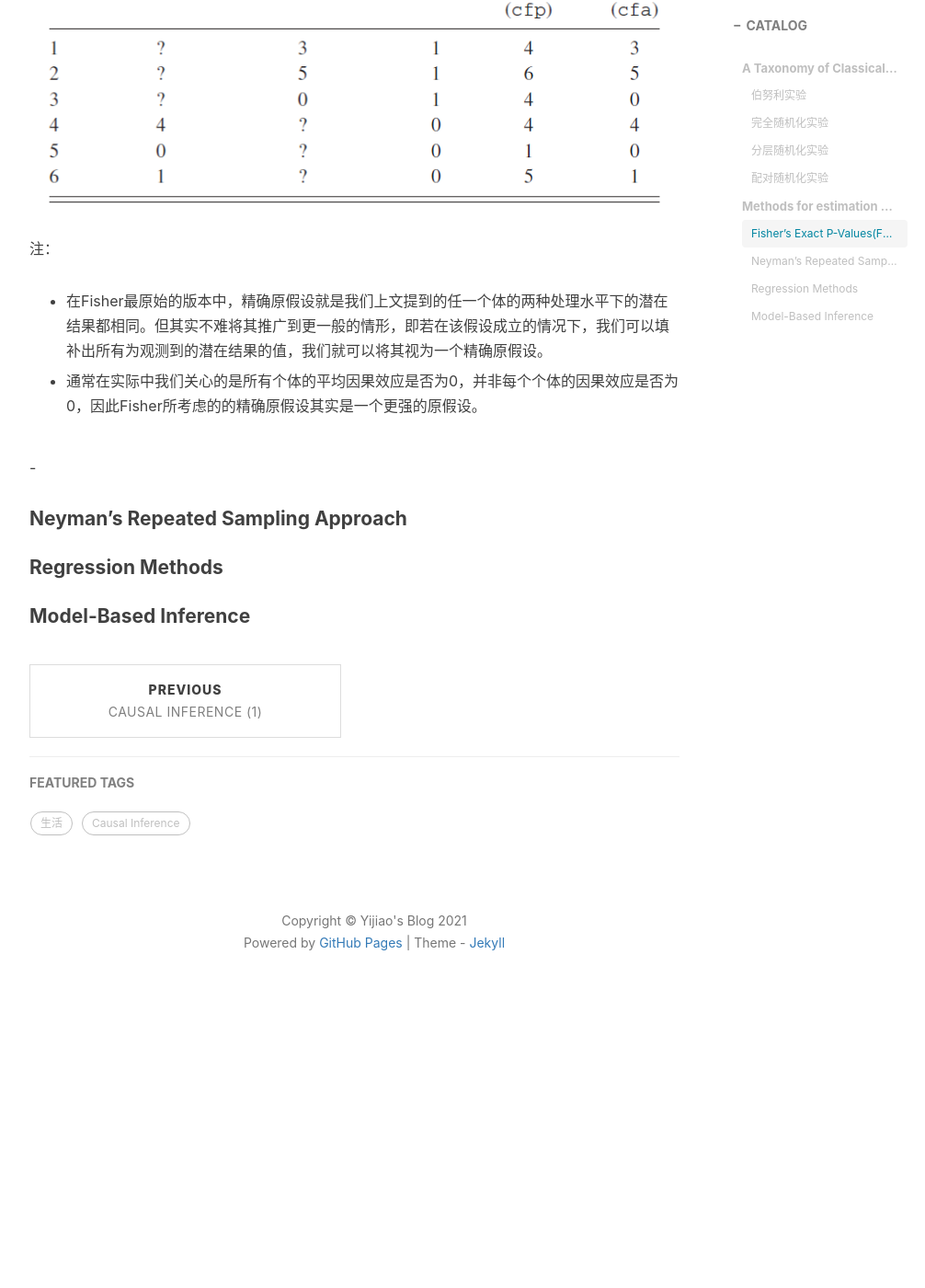
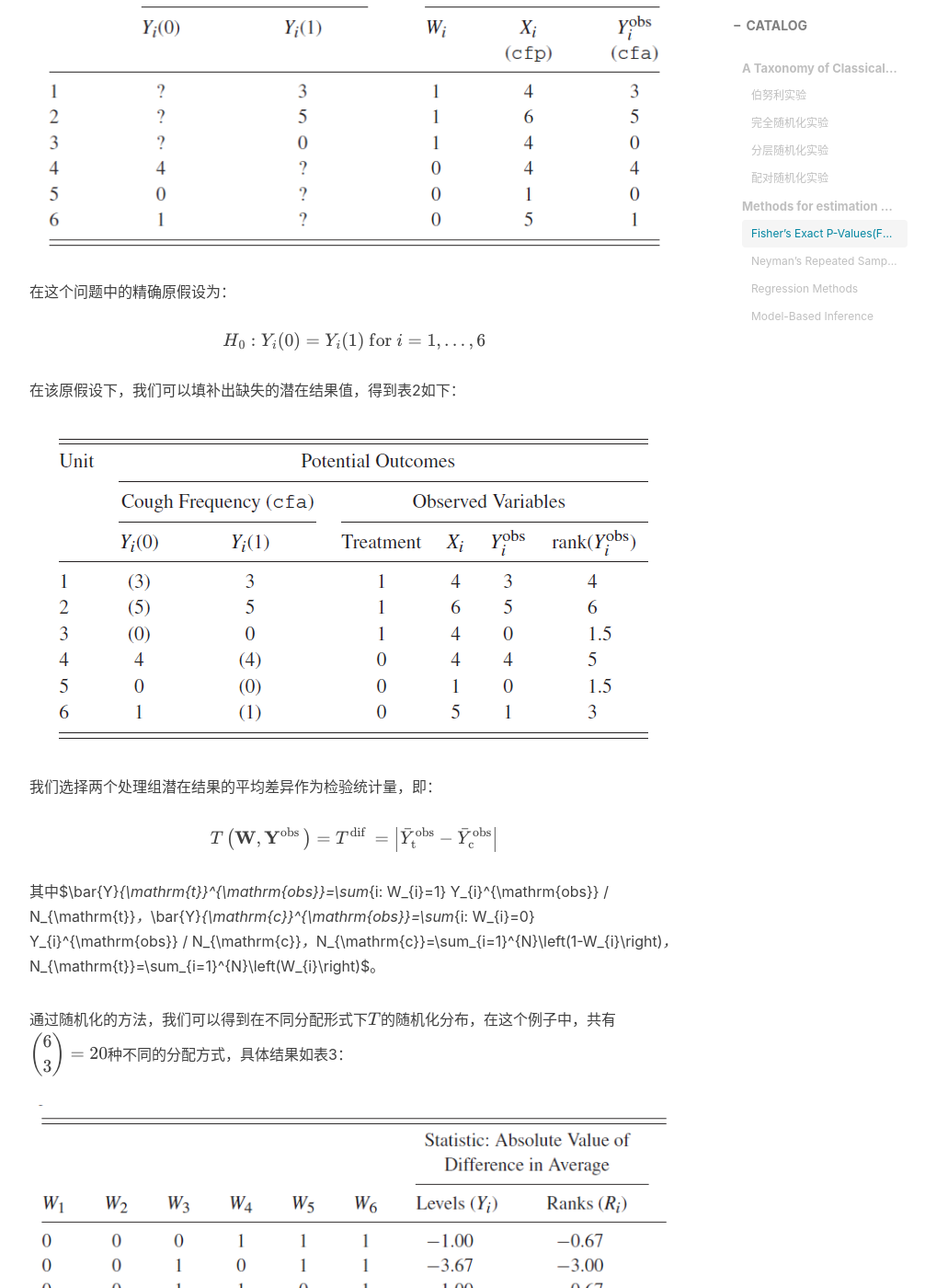
Before and after one commit to YijiaoJane/YijiaoJane.github.io, a Jekyll site: the page built from _posts/2021-01-31-CI-2.markdown, in a window 1280 px wide and 1400 px high, scrolled down 4533 px. Shown: the whole window at 92% size, without its empty margins (233-1239 px from the left). Built offline with Jekyll 4.4.1, drawn with Linux system fonts in a browser that asks for light colours; nearby versions of some CDN libraries; formulas are drawn with MathJax 3; comment, search, counter and statistics services are not loaded; before the commit the page ends 5662 px from its top, so only the background shows below that; some of the changed text lies outside the part shown.

Commit message:
Update 2021-01-31-CI-2.markdown

```diff
--- a/_posts/2021-01-31-CI-2.markdown
+++ b/_posts/2021-01-31-CI-2.markdown
@@ -99,7 +99,7 @@ $$
 $$
 
 
-为了对上面四种实验进行一个比较，我们考虑总体个数为$N=16$时分别进行上述四种实验。其中伯努利实验有$2^16=65536$种不同的分配可能，而取$N_t=N/2$时的完全随机化实验有$\left(\begin{array}{c}N \\ N / 2\end{array}\right)=12870$种，而一个两层的分层随机化实验（每层处理组数量为该层人数的1/2）有$\left(\begin{array}{l}N / 2 \\ N / 4\end{array}\right)^{2}=4900$种，而最后一种配对随机化实验只有$256$种。可见上述四种实验机制种，可能实现的不同分配形式的种类数在不断降低。
+为了对上面四种实验进行一个比较，我们考虑总体个数为$N=16$时分别进行上述四种实验。其中伯努利实验有$2^{16}=65536$种不同的分配可能，而取$N_t=N/2$时的完全随机化实验有$\left(\begin{array}{c}N \\\\ N / 2\end{array}\right)=12870$种，而一个两层的分层随机化实验（每层处理组数量为该层人数的1/2）有$\left(\begin{array}{l}N / 2 \\\\ N / 4\end{array}\right)^{2}=4900$种，而最后一种配对随机化实验只有$256$种。可见上述四种实验机制种，可能实现的不同分配形式的种类数在不断降低。
 
 对此我的理解是，通过设计更加严格的实验机制，我们可以限制对于推断因果效应帮助不大的分配形式发生，使得发生的实验所包含的关于因果效应的有用信息尽可能多。
 
@@ -124,17 +124,33 @@ $$
 
 ![Table 1](https://yijiaojane.github.io/img/in-post/CI-2/pre.png)
 
+在这个问题中的精确原假设为：
 
+$$
+H_{0}: Y_{i}(0)=Y_{i}(1) \text { for } i=1, \ldots, 6
+$$
 
-注：
+在该原假设下，我们可以填补出缺失的潜在结果值，得到表2如下：
 
-- 在Fisher最原始的版本中，精确原假设就是我们上文提到的任一个体的两种处理水平下的潜在结果都相同。但其实不难将其推广到更一般的情形，即若在该假设成立的情况下，我们可以填补出所有为观测到的潜在结果的值，我们就可以将其视为一个精确原假设。
+![Table 2](https://yijiaojane.github.io/img/in-post/CI-2/post.png)
 
-- 通常在实际中我们关心的是所有个体的平均因果效应是否为0，并非每个个体的因果效应是否为0，因此Fisher所考虑的的精确原假设其实是一个更强的原假设。
+我们选择两个处理组潜在结果的平均差异作为检验统计量，即：
 
--
+$$
+T\left(\mathbf{W}, \mathbf{Y}^{\text {obs }}\right)=T^{\text {dif }}=\left|\bar{Y}_{\mathrm{t}}^{\mathrm{obs}}-\bar{Y}_{\mathrm{c}}^{\mathrm{obs}}\right|
+$$
 
+其中$\bar{Y}_{\mathrm{t}}^{\mathrm{obs}}=\sum_{i: W_{i}=1} Y_{i}^{\mathrm{obs}} / N_{\mathrm{t}}$，$\bar{Y}_{\mathrm{c}}^{\mathrm{obs}}=\sum_{i: W_{i}=0} Y_{i}^{\mathrm{obs}} / N_{\mathrm{c}}$，$N_{\mathrm{c}}=\sum_{i=1}^{N}\left(1-W_{i}\right)$，$N_{\mathrm{t}}=\sum_{i=1}^{N}\left(W_{i}\right)$。
 
+通过随机化的方法，我们可以得到在不同分配形式下$T$的随机化分布，在这个例子中，共有$\left(\begin{array}{l}6 \\\\ 3\end{array}\right)=20$种不同的分配方式，具体结果如表3：
+
+![Table 3](https://yijiaojane.github.io/img/in-post/CI-2/randomization.png)
+
+其中粗体部分为$T$在这次实验中的实际取值$T^{obs}$。
+
+从上表中我们可以看出，20种分配形式种，有16种形式下$T$的取值大于等于$T^{obs}=1$，从而该检验问题对应的$p$值为$16/20 = 0. 80$。根据$T$的随机化分布，我们也可以给出相应的区间估计。
+
+在这个例子中，选取的检验统计量为两组潜在结果的均值差异，在实际问题中可根据具体问题选择不同的检验统计量，如可选择分位数、两样本均值检验的T-统计量、秩统计量等等，也可对潜在结果进行对数变换等得到不同形式的检验统计量。此外，由于这个例子中的总体个数较少，随机化的所有分配形式的可能性也较少，计算$T$的随机化分布相对容易，但在实际问题中，总体数量通常较多，此时要穷举出所有分配形式下的$T$的取值计算消耗较大，这是我们可以通过随机选取一部分分配方案计算出一个近似的$p$值，当随机模拟次数重复足够多次时，得到的$p$值精度也可以得到保证。
 
 #### Neyman’s Repeated Sampling Approach
 
```
